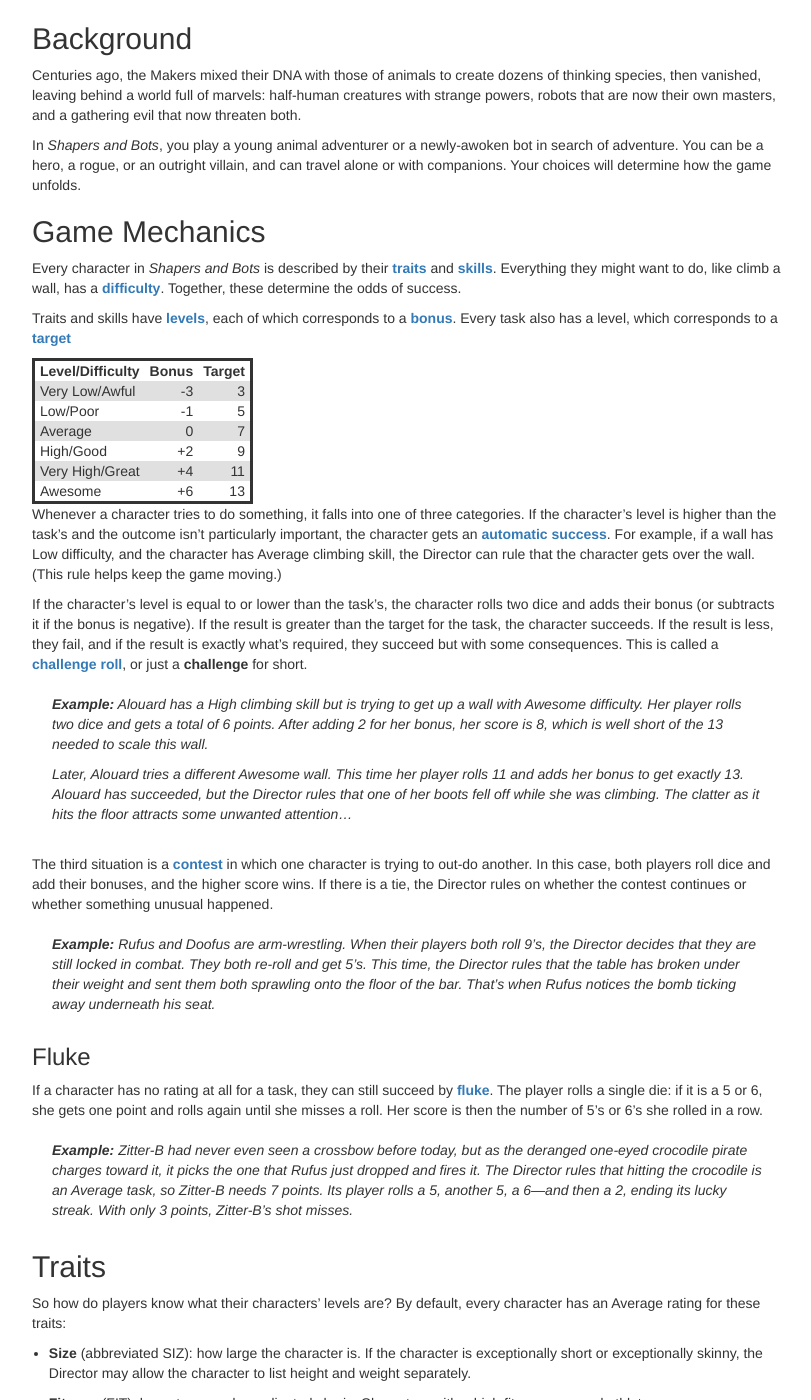
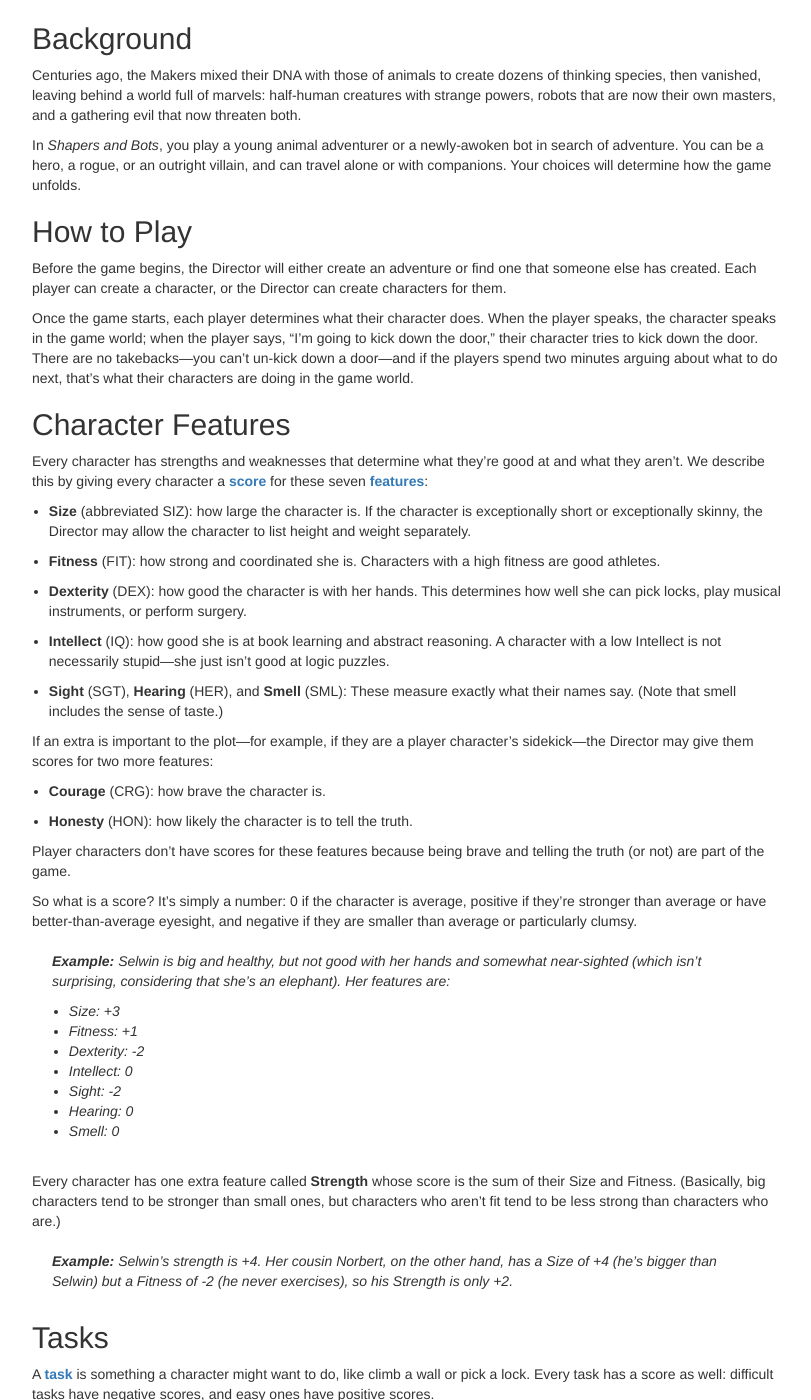
Before and after one commit to gvwilson/sensibleadventures, a Jekyll site: the page built from shapers/shapers.md, in a window 1280 px wide and 1400 px high, scrolled down 270 px. Shown: the whole window, without its empty margins (38-849 px from the left). Built offline with Jekyll 4.4.1, drawn with Linux system fonts in a browser that asks for light colours; nearby versions of some CDN libraries; library files that are not in the unit come from our copies; some of the changed text lies outside the part shown.

Commit message:
Rethinking Shapers and Bots

```diff
--- a/shapers/shapers.md
+++ b/shapers/shapers.md
@@ -42,52 +42,178 @@
 and can travel alone or with companions.
 Your choices will determine how the game unfolds.
 
-## Game Mechanics
+## How to Play
 
-Every character in *Shapers and Bots* is described by
-their **[traits](#g:trait)** and **[skills](#g:skill)**.
-Everything they might want to do,
-like climb a wall,
-has a **[difficulty](#g:difficulty)**.
-Together,
-these determine the odds of success.
+Before the game begins,
+the Director will either create an adventure or find one that someone else has created.
+Each player can create a character,
+or the Director can create characters for them.
 
-Traits and skills have **[levels](#g:level)**,
-each of which corresponds to a **[bonus](#g:bonus)**.
-Every task also has a level,
-which corresponds to a **[target](#g:target)**
+Once the game starts,
+each player determines what their character does.
+When the player speaks,
+the character speaks in the game world;
+when the player says, "I'm going to kick down the door,"
+their character tries to kick down the door.
+There are no takebacks---you can't un-kick down a door---and
+if the players spend two minutes arguing about what to do next,
+that's what their characters are doing in the game world.
 
-| Level/Difficulty  | Bonus | Target |
-| ----------------- | ----: | -----: |
-| Very Low/Awful    | -3    |  3     |
-| Low/Poor          | -1    |  5     |
-| Average           |  0    |  7     |
-| High/Good         | +2    |  9     |
-| Very High/Great   | +4    | 11     |
-| Awesome           | +6    | 13     |
+## Character Features
 
-Whenever a character tries to do something,
-it falls into one of three categories.
-If the character's level is higher than the task's
-and the outcome isn't particularly important,
-the character gets an **[automatic success](#g:automatic-success)**.
+Every character has strengths and weaknesses
+that determine what they're good at and what they aren't.
+We describe this by giving every character a **[score](#g:score)**
+for these seven **[features](#g:feature)**:
+
+-   **Size** (abbreviated SIZ): how large the character is.
+    If the character is exceptionally short or exceptionally skinny,
+    the Director may allow the character to list height and weight separately.
+
+-   **Fitness** (FIT): how strong and coordinated she is.
+    Characters with a high fitness are good athletes.
+
+-   **Dexterity** (DEX): how good the character is with her hands.
+    This determines how well she can pick locks,
+    play musical instruments,
+    or perform surgery.
+
+-   **Intellect** (IQ): how good she is at book learning and abstract reasoning.
+    A character with a low Intellect is not necessarily stupid---she just isn't good at logic puzzles.
+
+-   **Sight** (SGT), **Hearing** (HER), and **Smell** (SML):
+    These measure exactly what their names say.
+    (Note that smell includes the sense of taste.)
+
+If an extra is important to the plot---for example,
+if they are a player character's sidekick---the Director may give them scores for two more features:
+
+-   **Courage** (CRG): how brave the character is.
+
+-   **Honesty** (HON): how likely the character is to tell the truth.
+
+Player characters don't have scores for these features
+because being brave and telling the truth (or not) are part of the game.
+
+So what is a score?
+It's simply a number:
+0 if the character is average,
+positive if they're stronger than average or have better-than-average eyesight,
+and negative if they are smaller than average or particularly clumsy.
+
+> **Example:**
+> Selwin is big and healthy,
+> but not good with her hands and somewhat near-sighted
+> (which isn't surprising, considering that she's an elephant).
+> Her features are:
+> - Size: +3
+> - Fitness: +1
+> - Dexterity: -2
+> - Intellect: 0
+> - Sight: -2
+> - Hearing: 0
+> - Smell: 0
+
+Every character has one extra feature called **Strength**
+whose score is the sum of their Size and Fitness.
+(Basically, big characters tend to be stronger than small ones,
+but characters who aren't fit tend to be less strong than characters who are.)
+
+> **Example:**
+> Selwin's strength is +4.
+> Her cousin Norbert, on the other hand,
+> has a Size of +4 (he's bigger than Selwin) but a Fitness of -2 (he never exercises),
+> so his Strength is only +2.
+
+## Tasks
+
+A **[task](#g:task)** is something a character might want to do,
+like climb a wall or pick a lock.
+Every task has a score as well:
+difficult tasks have negative scores,
+and easy ones have positive scores.
+
+If a character wants to do a task and their score is better than the tasks's difficulty,
+the player rolls three dice and adds their score and the tasks's difficulty to the result.
+On 10 or less,
+they have failed;
+on 11 or more,
+they have succeeded.
+
+> **Example:**
+> Selwin is trying to take apart the clockwork timer on a small bomb.
+> The task's difficulty is -1, and her Dexterity is -2.
+> She rolls 3 dice and gets 11;
+> after subtracting 3,
+> her score is only 8,
+> so she has failed.
+>
+> Panicking slightly,
+> she decides to smash the timer.
+> The Director decides that the difficulty is 0 (it's fairly fragile),
+> and her Strength is +4.
+> She rolls 3 dice and gets another 11;
+> after adding her bonus, her total is 15,
+> and the delicate clockwork is now so much scrap metal.
+
+If character's score plus the task's difficulty is greater than 2
+and the outcome isn't critical to the game,
+the Director can decide that the characer gets an **[automatic success](#g:automatic-success)**.
 For example,
-if a wall has Low difficulty,
-and the character has Average climbing skill,
-the Director can rule that the character gets over the wall.
-(This rule helps keep the game moving.)
+suppose Selwin wants to lift a large box of chocolates.
+The task's difficulty is 0 (it's a pretty average box),
+and Selwin's Strength is +4,
+so no dice roll is needed.
 
-If the character's level is equal to or lower than the task's,
-the character rolls two dice and adds their bonus
-(or subtracts it if the bonus is negative).
-If the result is greater than the target for the task,
-the character succeeds.
-If the result is less,
-they fail,
-and if the result is exactly what's required,
-they succeed but with some consequences.
-This is called a **[challenge roll](#g:challenge-roll)**,
-or just a **challenge** for short.
+## Flukes
+
+Sometimes it may seem like a character has no chance at all of doing something,
+but there is always hope.
+If two or all three of the dice that a player rolls are 6's,
+the player gets to roll one more die.
+On a 1-5,
+that many points are added to their total;
+on a 6,
+they get 5 points and another roll,
+and so on.
+This is called a **[fluke](#g:fluke)**,
+and gives characters a one-in-a-thousand chance to accomplish almost anything.
+
+> **Example:**
+> Zitter had never even *seen* a laser pistol before today,
+> but as the deranged one-eyed crocodile pirate charges toward her,
+> she picks up the one that Selwin just dropped and frantically starts pushing buttons.
+> The task's difficulty is -10;
+> she rolls 6-6-2,
+> which gives her 14 points and another roll.
+> That single die comes up 6 as well,
+> giving her 5 more points and another roll.
+> Her second fluke roll is a 2, ending her streak,
+> but her total is now 14 (for the original roll) plus 5 (for the first fluke roll) plus 2, or 21.
+> Somehow,
+> her fumbling fingers managed to find the right buttons
+> and put a neat hole through the surprised crocodile.
+
+## Contests
+
+The third situation is a **[contest](#g:contest)** in which one character is trying to out-do another.
+In this case,
+both players roll dice and add their bonuses,
+and the higher score wins.
+If there is a tie,
+the Director rules on whether the contest continues or whether something unusual happened.
+
+> **Example:**
+> Selwin and Norbert are arm-wrestling.
+> Selwin rolls 8, giving her a total of 12 (since her Strength is +4).
+> Norbert rolls 10, giving him the same total (since his Strength is only +2),
+> so the Director decides that they are still locked in combat.
+> When they re-roll, they both get 11's.
+> After adding their Strength bonuses,
+> Selwin's score is higher,
+> so she wins.
+
+----------------------------------------
 
 > **Example:**
 > Alouard has a High climbing skill
```
Also changed, not shown: other parts of shapers/shapers.md (+2 -2 lines).
